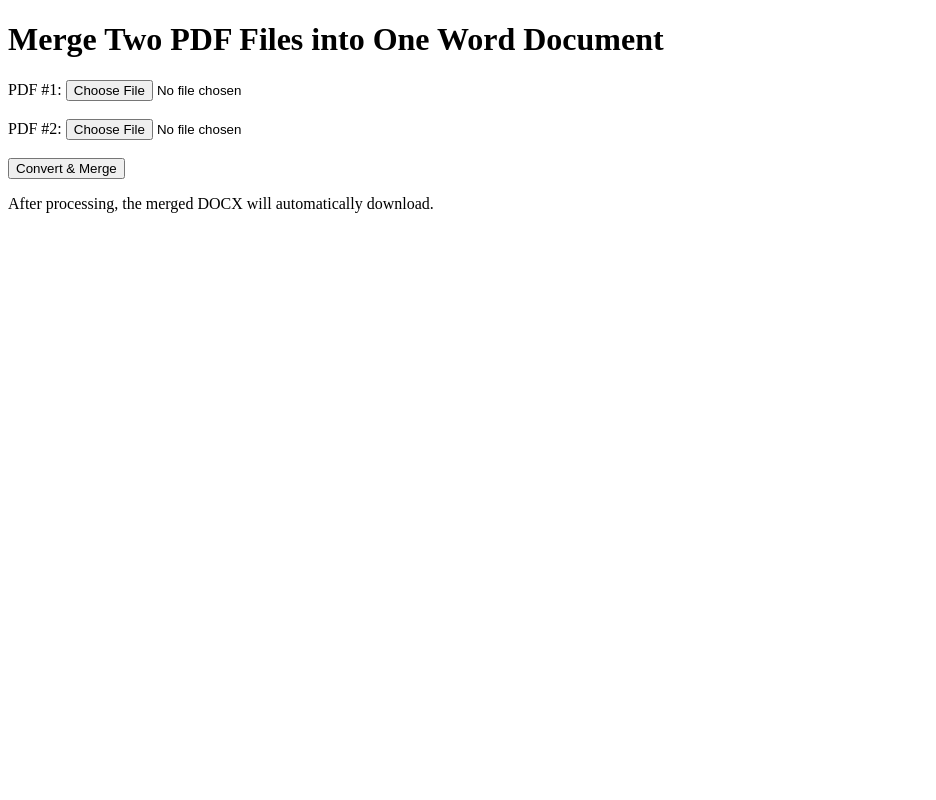
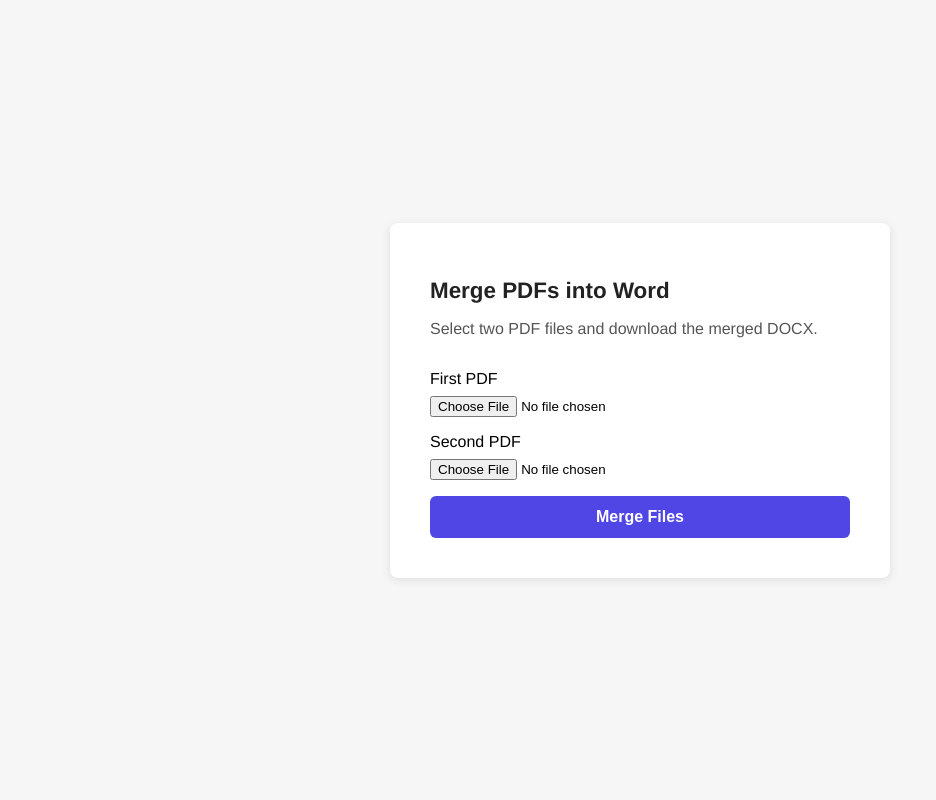
Before and after one commit to artemisnetizen/pdf-love-app, a Flask app: page / in a window 1280 px wide. Shown: the whole page, without its empty margins (0-936 px from the left). Run offline with Flask 3, Linux system fonts and the light colour scheme.

Commit message:
Update index.html

```diff
--- a/templates/index.html
+++ b/templates/index.html
@@ -1,15 +1,30 @@
 <!doctype html>
 <html>
 <head>
-  <title>PDF → DOCX Merger</title>
+  <meta charset="utf-8">
+  <title>PDF Merger</title>
+  <style>
+    body { font-family: Helvetica, sans-serif; background:#f6f6f6; margin:0; display:flex; align-items:center; justify-content:center; min-height:100vh; }
+    .card { background:#fff; padding:2.5rem; border-radius:8px; box-shadow:0 2px 10px rgba(0,0,0,0.1); width:420px; }
+    h1 { margin-bottom:1rem; color:#222; font-size:1.4rem; }
+    p { margin-bottom:2rem; color:#555; }
+    label { display:block; margin-bottom:.5rem; font-weight:500; }
+    input[type=file] { margin-bottom:1rem; }
+    button { width:100%; background:#4f46e5; color:#fff; border:none; padding:.75rem; border-radius:6px; font-size:1rem; cursor:pointer; font-weight:600; }
+    button:hover { background:#3730a3; }
+  </style>
 </head>
 <body>
-  <h1>Merge Two PDF Files into One Word Document</h1>
-  <form action="/merge" method="post" enctype="multipart/form-data">
-    <label>PDF #1: <input type="file" name="pdf1" accept=".pdf" required></label><br><br>
-    <label>PDF #2: <input type="file" name="pdf2" accept=".pdf" required></label><br><br>
-    <button type="submit">Convert & Merge</button>
-  </form>
-  <p>After processing, the merged DOCX will automatically download.</p>
+  <div class="card">
+    <h1>Merge PDFs into Word</h1>
+    <p>Select two PDF files and download the merged DOCX.</p>
+    <form action="/merge" method="post" enctype="multipart/form-data">
+      <label>First PDF</label>
+      <input type="file" name="pdf1" accept=".pdf" required>
+      <label>Second PDF</label>
+      <input type="file" name="pdf2" accept=".pdf" required>
+      <button type="submit">Merge Files</button>
+    </form>
+  </div>
 </body>
 </html>
```
